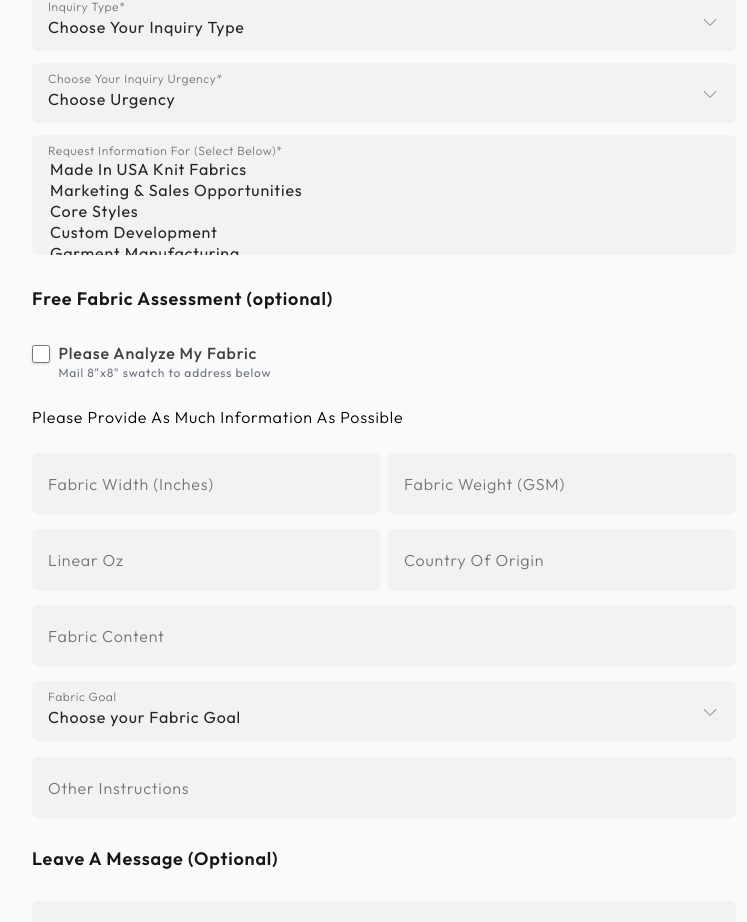
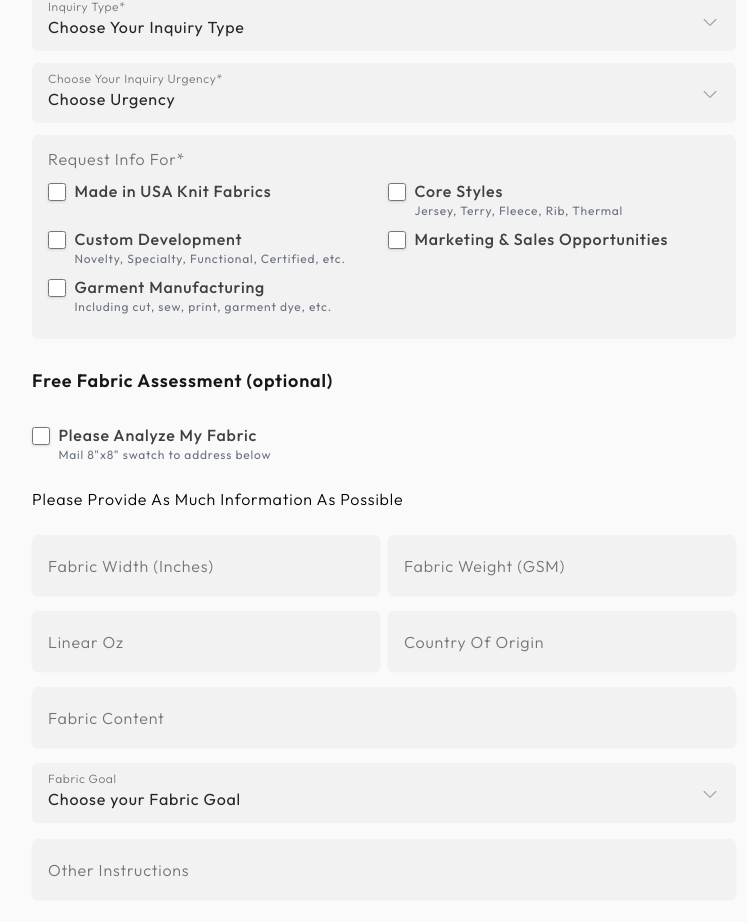
Before and after one commit to MoonWish-Studios/acutex, a Next.js app: page /contact in a window 1280 px wide. Shown: the part 1137-2059 px from the top of the page, without its empty margins (256-1003 px from the left). Built offline with nearby package versions, Linux system fonts and the light colour scheme.

Commit message:
switch checkboxes

```diff
--- a/app/components/ContactForm.tsx
+++ b/app/components/ContactForm.tsx
@@ -93,7 +93,7 @@ export function ContactForm() {
         required
       />
 
-      <RadioInput
+      {/* <RadioInput
         multiple
         label="Request Information For (Select Below)"
         // icon="/assets/icons/contact/cheveron-down.svg"
@@ -107,10 +107,9 @@ export function ContactForm() {
           "Garment Manufacturing",
         ]}
         required
-      />
-      {/* <CheckboxSection title="Request Info For*">
+      /> */}
+      <CheckboxSection title="Request Info For*">
         <Checkbox label="Made in USA Knit Fabrics" description="" />
-        <Checkbox label="Marketing & Sales Opportunities" description="" />
         <Checkbox
           label="Core Styles"
           description="Jersey, Terry, Fleece, Rib, Thermal"
@@ -119,11 +118,12 @@ export function ContactForm() {
           label="Custom Development"
           description="Novelty, Specialty, Functional, Certified, etc."
         />
+        <Checkbox label="Marketing & Sales Opportunities" description="" />
         <Checkbox
           label="Garment Manufacturing"
           description="Including cut, sew, print, garment dye, etc."
         />
-      </CheckboxSection> */}
+      </CheckboxSection>
       <H3>Free Fabric Assessment (optional)</H3>
       <fieldset className="flex flex-col md:grid md:grid-flow-row gap-y-4 gap-x-2 md:grid-cols-2 transition w-full rounded-md">
         {/* <p className="absolute text-md text-neutral-500 duration-300 transform -translate-x-4 -translate-y-8 scale-75 "> */}
--- a/app/head.tsx
+++ b/app/head.tsx
@@ -30,7 +30,7 @@ export default function Head() {
         name="keywords"
         content="textile manufacturer, Buena Park, CA, solutions, custom fabric, special order, current inventory, assistance,
         general textile question, serve needs, made in usa textile,
-        textile company, fabric solutions, custom textile, textile inventory, textile assistance, textile experts,
+      textile company, fabric solutions, custom textile, textile inventory, textile assistance, textile experts,
         fabric development, textile ordering, Buena Park textile manufacturer,
          textile questions, textile service provider, textile industry, fabric production, textile production,
          fabric solutions provider, custom fabric development, fabric specialists,
```
